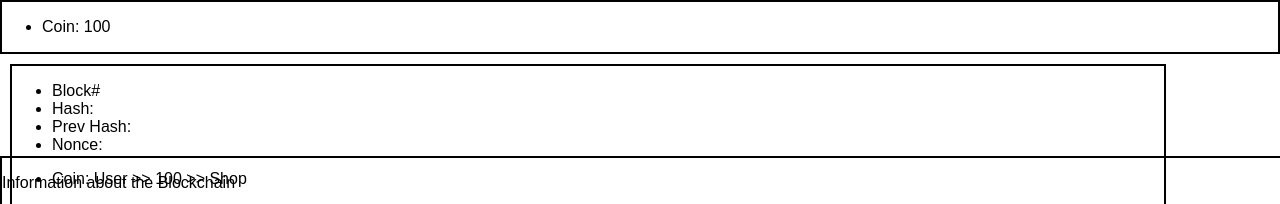
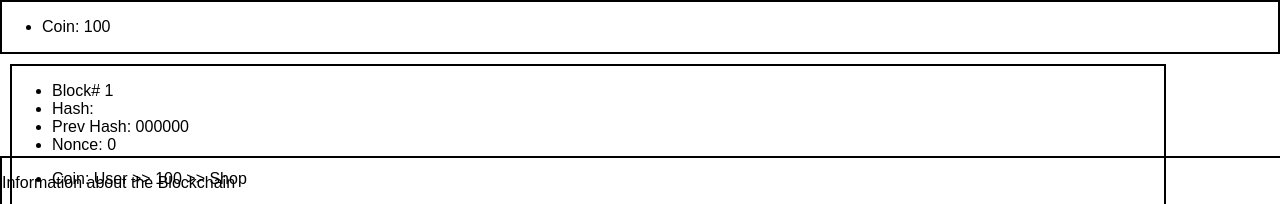
Before and after one commit to CJHunter91/blockchain_clicker, a React (Create React App) app: page / in a window 1280 px wide. Shown: the top 204 px of the page. Built offline with nearby package versions, Linux system fonts and the light colour scheme.

Commit message:
add state to all block containers and passes props to blockattr

```diff
--- a/src/App.js
+++ b/src/App.js
@@ -9,12 +9,13 @@ class App extends Component {
     super()
     this.logic = new MiningLogic();
     this.state = {
+      logic: this.logic
     }
   }
   render() {
     return (
       <section id="main-view">
-        <BlockStatus/>
+        <BlockStatus logic={this.state.logic}/>
         <BlockchainInfo/>
       </section>
     );
--- a/src/components/BlockAttr.jsx
+++ b/src/components/BlockAttr.jsx
@@ -1,12 +1,12 @@
 import React from 'react';
 
-const BlockAttr = () => {
+const BlockAttr = (props) => {
   return(
     <ul id="block-attr" className="list">
-      <li>Block#</li>
-      <li>Hash:</li>
-      <li>Prev Hash:</li>
-      <li>Nonce:</li>
+      <li>Block# {props.block.number}</li>
+      <li>Hash: {props.block.hash}</li>
+      <li>Prev Hash: {props.block.prevHash}</li>
+      <li>Nonce: {props.block.nonce}</li>
     </ul>
     )
 }
--- a/src/containers/BlockStatus.jsx
+++ b/src/containers/BlockStatus.jsx
@@ -4,11 +4,18 @@ import StatusBar from './StatusBar';
 
 class BlockStatus extends Component{
 
+  constructor(props){
+    super(props);
+    this.state = {
+      block: props.logic.currentBlock
+    }
+  }
+
   render(){
     return(
       <section id="block-game">
        <StatusBar/>
-       <BlockView/>
+       <BlockView block={this.state.block}/>
        <button> Mine </button>
        <button> Shop </button>
       </section>
--- a/src/containers/BlockView.jsx
+++ b/src/containers/BlockView.jsx
@@ -4,10 +4,18 @@ import BlockTransactions from '../components/BlockTransactions';
 
 class BlockView extends Component{
 
+  constructor(props){
+    super(props);
+    this.state = {
+      block: props.block,
+      transactions: props.block.transactions
+    }
+  }
+
   render(){
     return(
       <article id="block-view">
-        <BlockAttr/>
+        <BlockAttr block={this.state.block}/>
         <BlockTransactions/>
       </article>
       )
--- a/src/models/Block.js
+++ b/src/models/Block.js
@@ -2,8 +2,9 @@
 class Block {
 
   constructor(){
-    this.preHash = null
-    this.hash = null
+    this.number = 1;
+    this.prevHash = '000000'
+    this.hash = null;
     this.transactions = []
     this.nonce = 0;
   }
--- a/src/models/MiningLogic.js
+++ b/src/models/MiningLogic.js
@@ -3,13 +3,13 @@ import Block from './Block';
 import Rescource from './Resource';
 class MiningLogic{
 
-  constuctor(){
+  constructor(){
     this.attemptedMines = 0;
     this.difficulty = null;
     this.target = null;
     this.reward = null;
     this.blocks = [];
-    this.currentBlock = null;
+    this.currentBlock = new Block();
     this.user = new User();
 
   }
```
